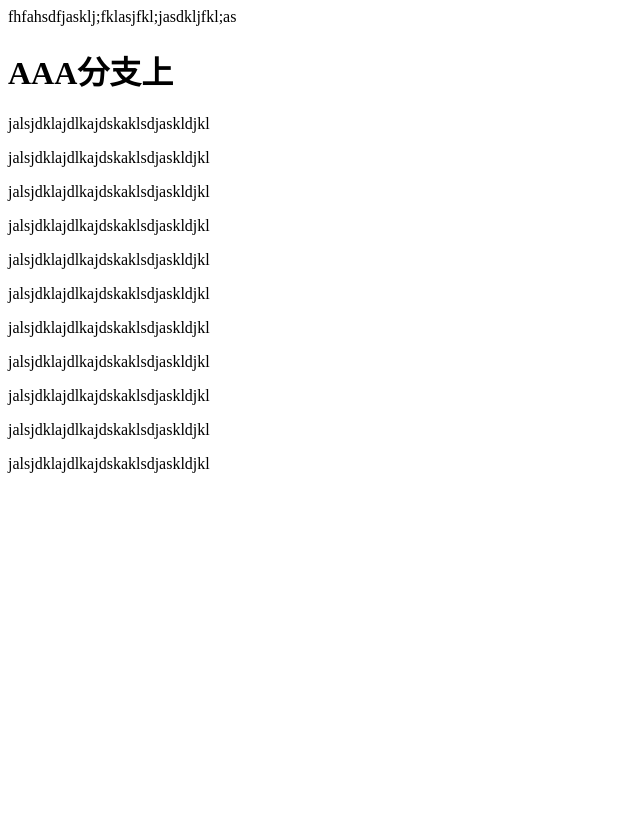
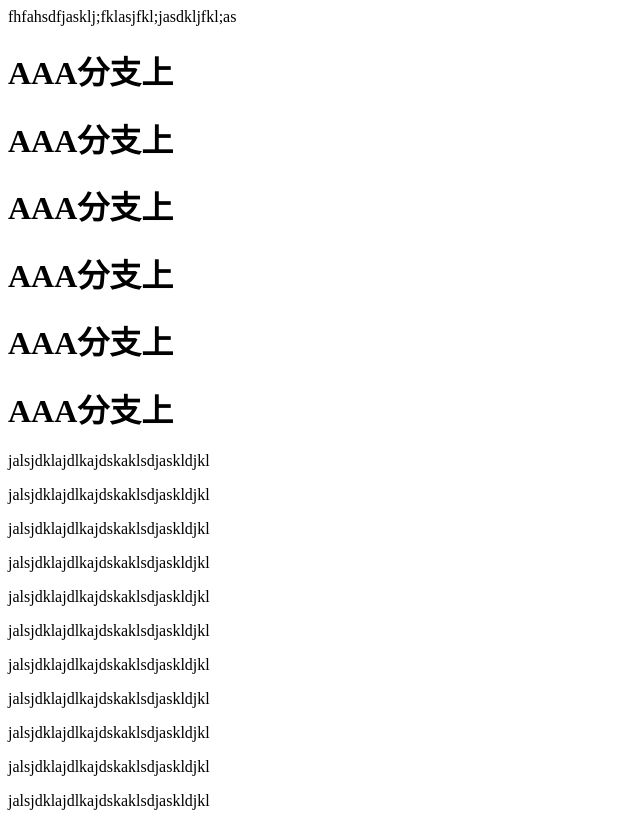
Before and after one commit to zhangqihuang/text2, a plain HTML site: page index.html in a window 1280 px wide. Shown: the whole page, without its empty margins (0-640 px from the left). Before the commit the page ends 800 px from the top, so only its background shows below. Drawn offline with Linux system fonts and the light colour scheme.

Commit message:
a modify 2

```diff
--- a/index.html
+++ b/index.html
@@ -8,6 +8,11 @@
 </head>
 <body>
     fhfahsdfjasklj;fklasjfkl;jasdkljfkl;as
+   <h1>AAA分支上</h1>
+   <h1>AAA分支上</h1>
+   <h1>AAA分支上</h1>
+   <h1>AAA分支上</h1>
+   <h1>AAA分支上</h1>
    <h1>AAA分支上</h1>
    <p>jalsjdklajdlkajdskaklsdjaskldjkl</p>
    <p>jalsjdklajdlkajdskaklsdjaskldjkl</p>
```
